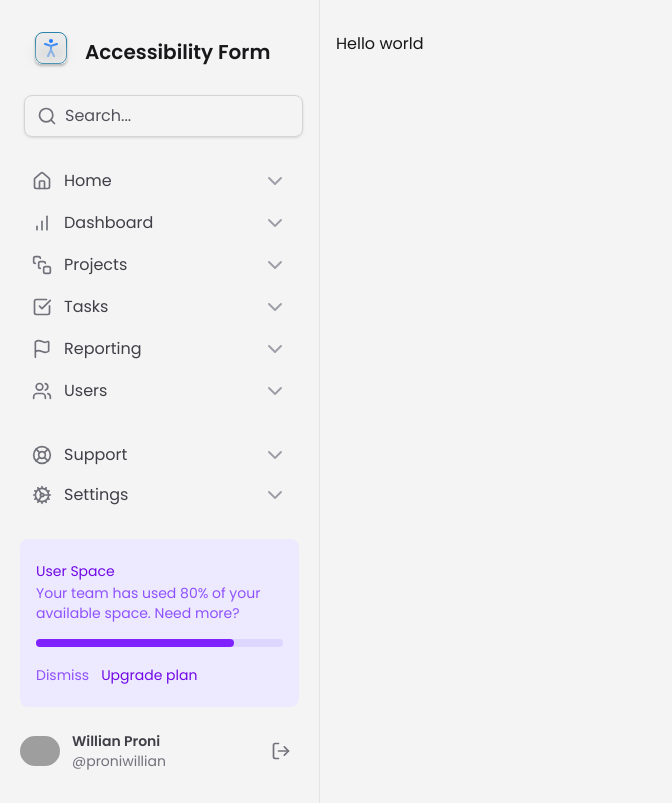
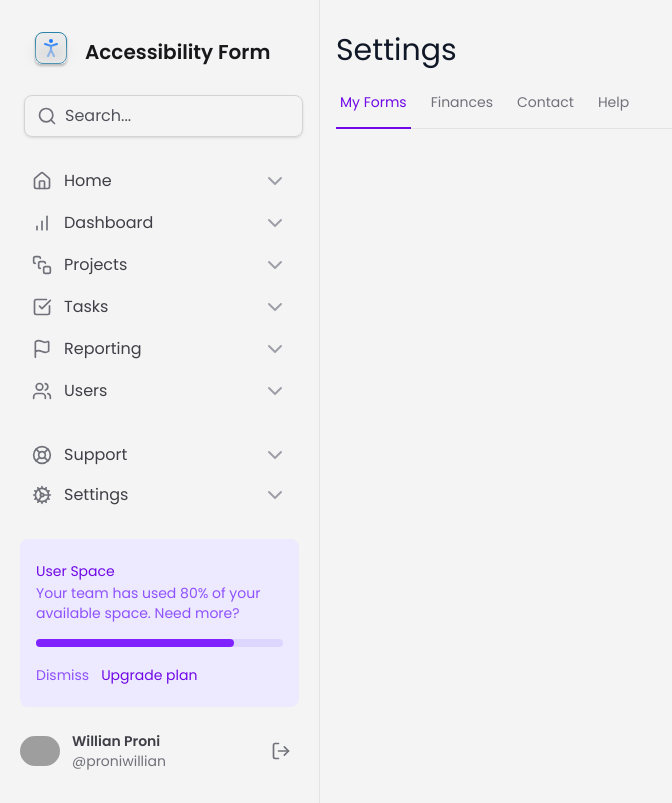
Before and after one commit to willianproni/accessibility_form, a Next.js app: page / in a window 1280 px wide. Shown: the whole page, without its empty margins (0-672 px from the left). Built offline with nearby package versions, Linux system fonts and the light colour scheme; grey boxes are pictures that could not be loaded.

Commit message:
Feat - Init Forms | Created Navigation forms

```diff
--- /dev/null
+++ b/app/components/SettingsTabs/SettingsTabs.tsx
@@ -0,0 +1,38 @@
+"use client";
+
+import * as Tabs from "@radix-ui/react-tabs";
+import TabItem from "./TabItem";
+import { useState } from "react";
+
+export const SettingsTabs = () => {
+  const [currentTab, setCurrentTab] = useState("tab1");
+
+  return (
+    <Tabs.Root value={currentTab} onValueChange={setCurrentTab}>
+      <Tabs.List className="mt-6 flex w-full items-center gap-4 border-b border-zinc-200">
+        <TabItem
+          value="tab1"
+          itemName="My Forms"
+          isSelected={currentTab === "tab1"}
+        />
+        <TabItem
+          value="tab2"
+          itemName="Finances"
+          isSelected={currentTab === "tab2"}
+        />
+        <TabItem
+          value="tab3"
+          itemName="Contact"
+          isSelected={currentTab === "tab3"}
+        />
+        <TabItem
+          value="tab4"
+          itemName="Help"
+          isSelected={currentTab === "tab4"}
+        />
+      </Tabs.List>
+    </Tabs.Root>
+  );
+};
+
+export default SettingsTabs;
--- /dev/null
+++ b/app/components/SettingsTabs/TabItem.tsx
@@ -0,0 +1,32 @@
+import * as Tabs from "@radix-ui/react-tabs";
+import { motion } from "motion/react";
+
+type TabItemProps = {
+  value: string;
+  itemName: string;
+  isSelected?: boolean;
+};
+
+export const TabItem = ({
+  value,
+  itemName,
+  isSelected = false,
+}: TabItemProps) => {
+  return (
+    <Tabs.Trigger
+      value={value}
+      className="relative px-1 pb-4 text-sm font-medium text-zinc-500 hover:text-violet-700 data-[state=active]:text-violet-700"
+    >
+      <span>{itemName}</span>
+
+      {isSelected ? (
+        <motion.div
+          layoutId="activeTab"
+          className="absolute left-0 right-0 h-0.5 bg-violet-700 -bottom-px"
+        ></motion.div>
+      ) : null}
+    </Tabs.Trigger>
+  );
+};
+
+export default TabItem;
--- a/app/page.tsx
+++ b/app/page.tsx
@@ -1,7 +1,11 @@
+import SettingsTabs from "./components/SettingsTabs/SettingsTabs";
+
 export default function Home() {
   return (
-    <div>
-      <h1>Hello world</h1>
-    </div>
+    <>
+      <h1 className="text-3xl font-medium text-gray-900">Settings</h1>
+
+      <SettingsTabs />
+    </>
   );
 }
--- a/package.json
+++ b/package.json
@@ -9,7 +9,9 @@
     "lint": "next lint"
   },
   "dependencies": {
+    "@radix-ui/react-tabs": "^1.1.12",
     "lucide-react": "^0.515.0",
+    "motion": "^12.19.1",
     "next": "15.3.2",
     "react": "^19.0.0",
     "react-dom": "^19.0.0"
```
Also changed, not shown: 1 other file (tests, documents, lock files or other folders).
